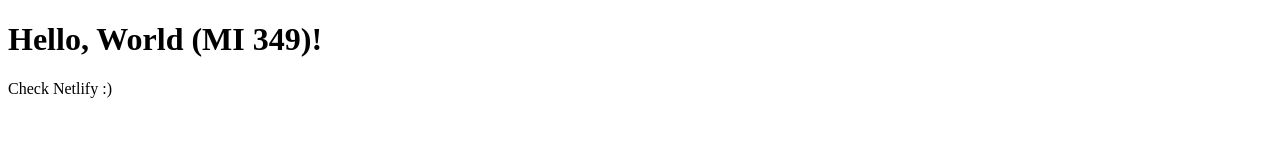
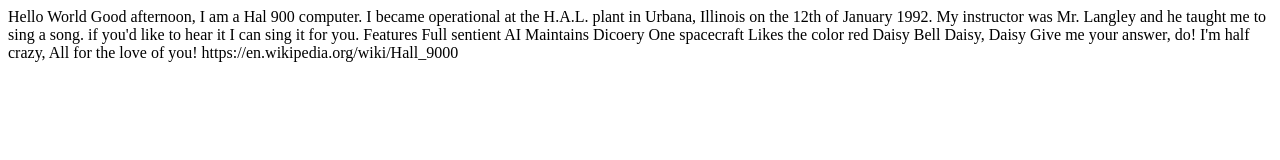
Before and after one commit to JHarris2000/hello_mi349, a plain HTML site: page index.html in a window 1280 px wide. Drawn offline with Linux system fonts and the light colour scheme.

Commit message:
Block Elements

```diff
--- a/index.html
+++ b/index.html
@@ -3,10 +3,27 @@
 <head>
     <meta charset="UTF-8">
     <meta name="viewport" content="width=device-width, initial-scale=1.0">
-    <title>Hello MI 349</title>
+    <title>Hello, Dave!</title>
 </head>
 <body>
-    <h1>Hello, World (MI 349)!</h1>
-    <p>Check Netlify :)</p>
+    Hello World
+
+    Good afternoon, I am a Hal 900 computer. I became operational at the H.A.L. plant
+    in Urbana, Illinois on the 12th of January 1992. My instructor was Mr. Langley and
+    he taught me to sing a song. if you'd like to hear it I can sing it for you.
+
+    Features
+    Full sentient AI
+    Maintains Dicoery One spacecraft
+    Likes the color red
+
+    Daisy Bell
+
+    Daisy, Daisy
+    Give me your answer, do!
+    I'm half crazy,
+    All for the love of you!
+
+    https://en.wikipedia.org/wiki/Hall_9000
 </body>
 </html>
```
